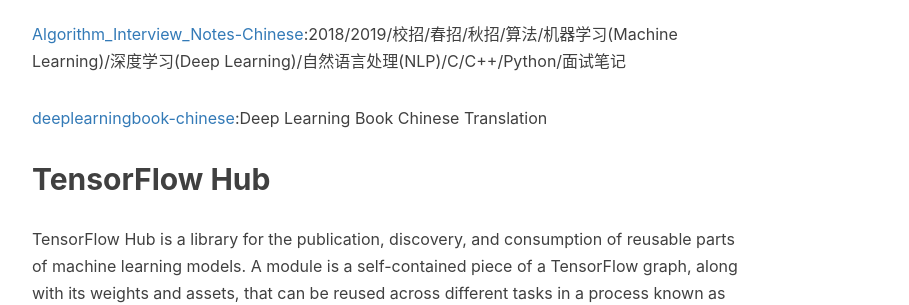
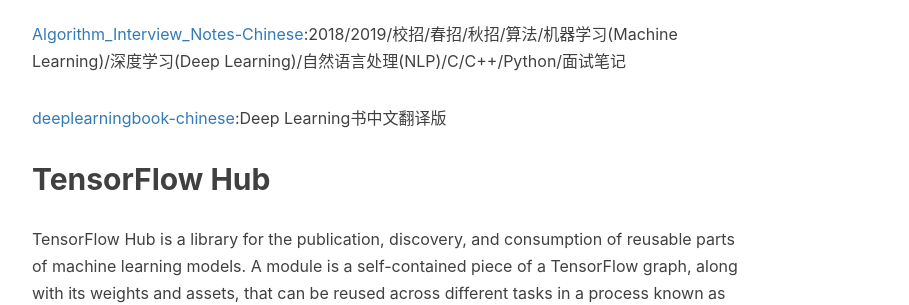
Before and after one commit to ChihyongChen/home, a Jekyll site: the page built from _posts/2019-06-12-learn-deeplearning.markdown, in a window 1280 px wide and 900 px high, scrolled down 790 px. Shown: the part 152-457 px from the top of the window, without its empty margins (233-1142 px from the left). Built offline with Jekyll 4.4.1, drawn with Linux system fonts in a browser that asks for light colours; nearby versions of some CDN libraries; comment, search, counter and statistics services are not loaded.

Commit message:
Update 2019-06-12-learn-deeplearning.markdown

```diff
--- a/_posts/2019-06-12-learn-deeplearning.markdown
+++ b/_posts/2019-06-12-learn-deeplearning.markdown
@@ -24,7 +24,7 @@ tags:
 
 [Algorithm_Interview_Notes-Chinese](https://github.com/imhuay/Algorithm_Interview_Notes-Chinese):2018/2019/校招/春招/秋招/算法/机器学习(Machine Learning)/深度学习(Deep Learning)/自然语言处理(NLP)/C/C++/Python/面试笔记
 
-[deeplearningbook-chinese](https://github.com/exacity/deeplearningbook-chinese):Deep Learning Book Chinese Translation
+[deeplearningbook-chinese](https://github.com/exacity/deeplearningbook-chinese):Deep Learning书中文翻译版
 
 ## TensorFlow Hub
 
```
